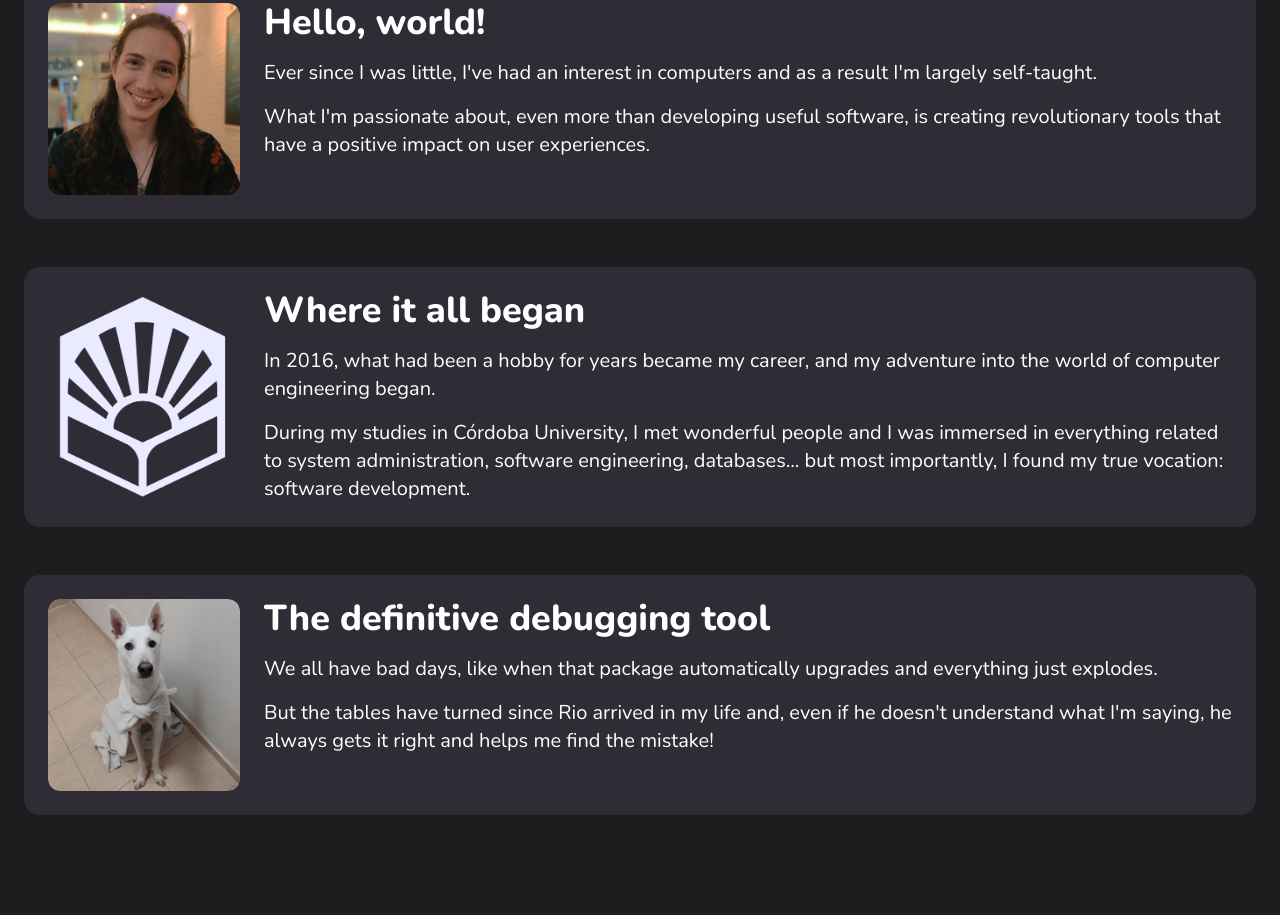
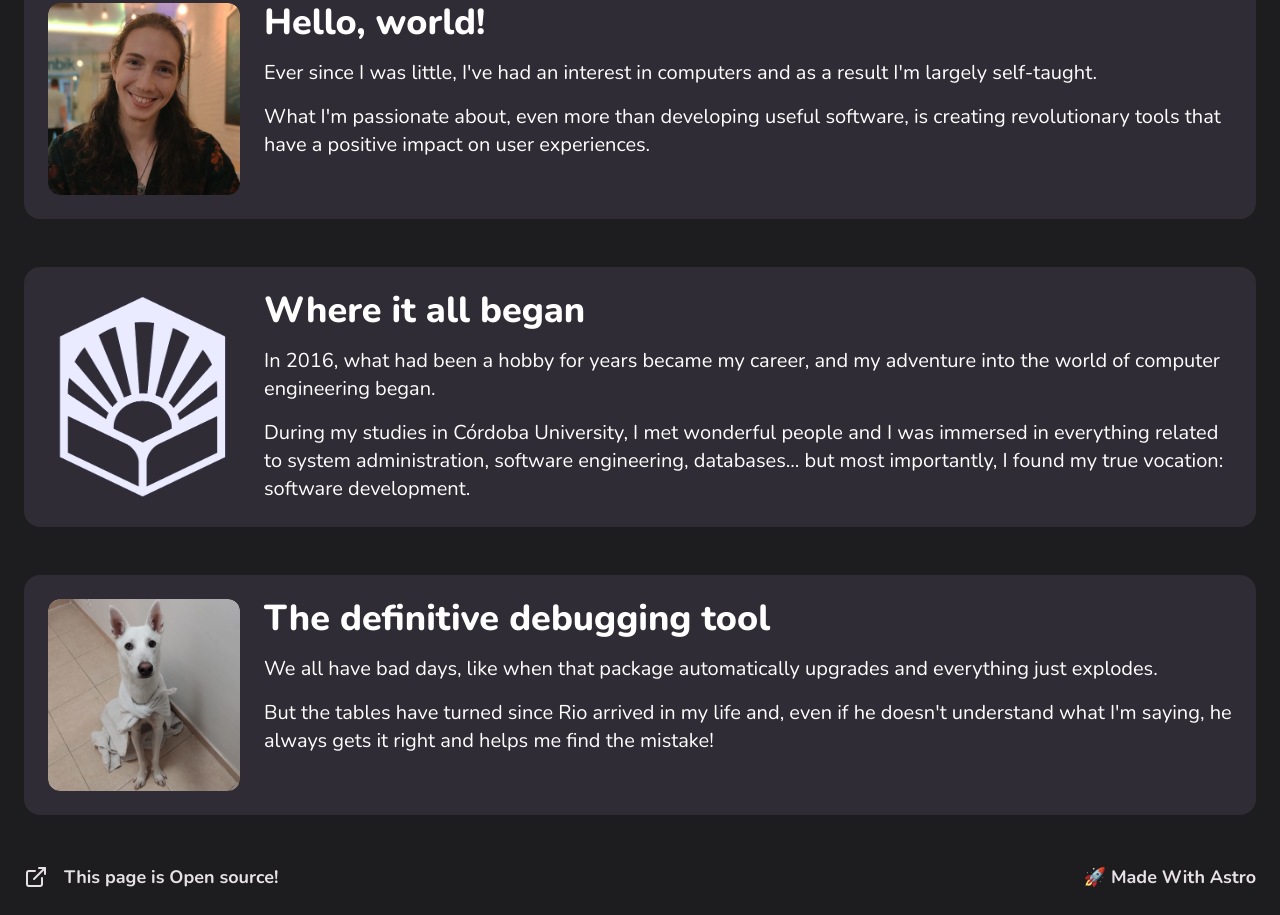
Before and after one commit to eloy98g/Portfolio, an Astro site: page / in a window 1280 px wide. Shown: the part 638-1553 px from the top of the page. Before the commit the page ends 1477 px from the top, so only its background shows below. Built offline with nearby package versions, Linux system fonts and the light colour scheme; Astro itself is replaced by a stand-in of ours.

Commit message:
feat: add footer

```diff
--- /dev/null
+++ b/src/components/footer.astro
@@ -0,0 +1,25 @@
+---
+import { FiExternalLink } from "react-icons/fi";
+---
+
+<footer class="flex flex-1 w-full justify-center items-center bg-primary">
+	<div
+		class="flex max-w-screen-xl w-full flex-col sm:flex-row items-center gap-sm justify-between px-md py-md text-white"
+	>
+		<a
+			href=" https://github.com/eloy98g/Portfolio"
+			class="hover:underline"
+			target="_blank"
+		>
+			<strong class="flex flew-row gap-sm text-lg items-center">
+				<FiExternalLink size={24} />
+				This page is Open source!
+			</strong>
+		</a>
+		<a href="https://astro.build/" class="hover:underline" target="_blank">
+			<strong class="flex flew-row gap-sm text-lg items-center">
+				🚀 Made With Astro
+			</strong>
+		</a>
+	</div>
+</footer>
--- a/src/layouts/layout.astro
+++ b/src/layouts/layout.astro
@@ -1,6 +1,7 @@
 ---
 import { ClientRouter } from "astro:transitions";
 import Header from "../components/header.astro";
+import Footer from "../components/footer.astro";
 
 interface Props {
 	title: string;
@@ -32,6 +33,7 @@ const { title } = Astro.props;
 				<slot />
 			</main>
 		</div>
+		<Footer />
 	</body>
 </html>
 
```
Also changed, not shown: src/components/sections/resume.astro (added).
